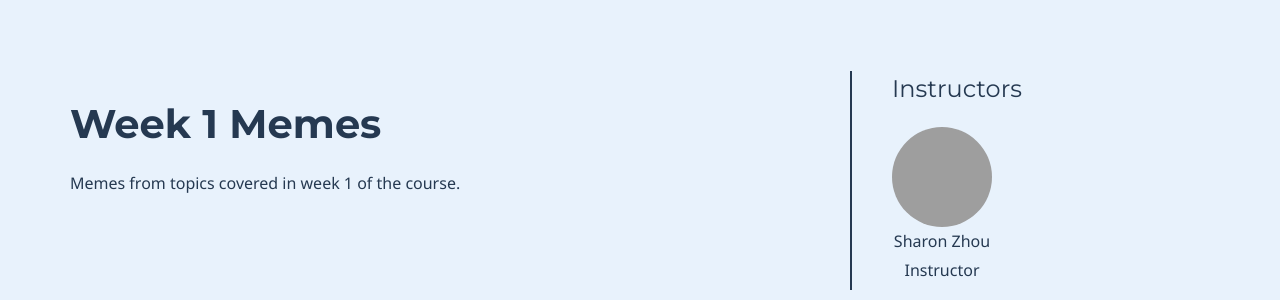
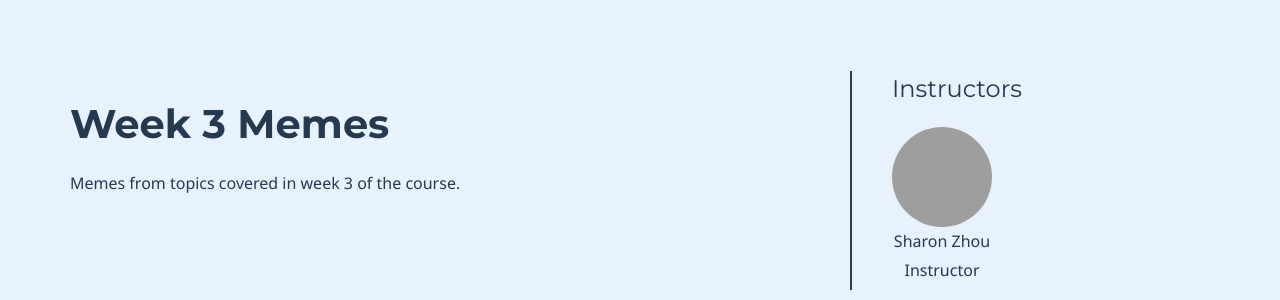
Before and after one commit to sharonzhou/CS236G, a Jekyll site: the page built from memes/3.md, in a window 1280 px wide and 900 px high. Shown: the part 145-445 px from the top of the window. Built offline with Jekyll 4.4.1, drawn with Linux system fonts in a browser that asks for light colours; a script that is not in the unit is left out; grey boxes are pictures that could not be loaded.

Commit message:
Fixing memes markdown format

```diff
--- a/memes/3.md
+++ b/memes/3.md
@@ -5,13 +5,12 @@ keywords:
 comments: false
 
 # Hero section
-title: Week 1 Memes
-description: Memes from topics covered in week 1 of the course.
+title: Week 3 Memes
+description: Memes from topics covered in week 3 of the course.
 
 # Micro navigation
 micro_nav: true
 add_upvote_button: true
-meme_label: week1
 
 ---
 
```
Also changed, not shown: memes/1.md (+0 -1 lines), memes/2.md (+2 -3 lines).
